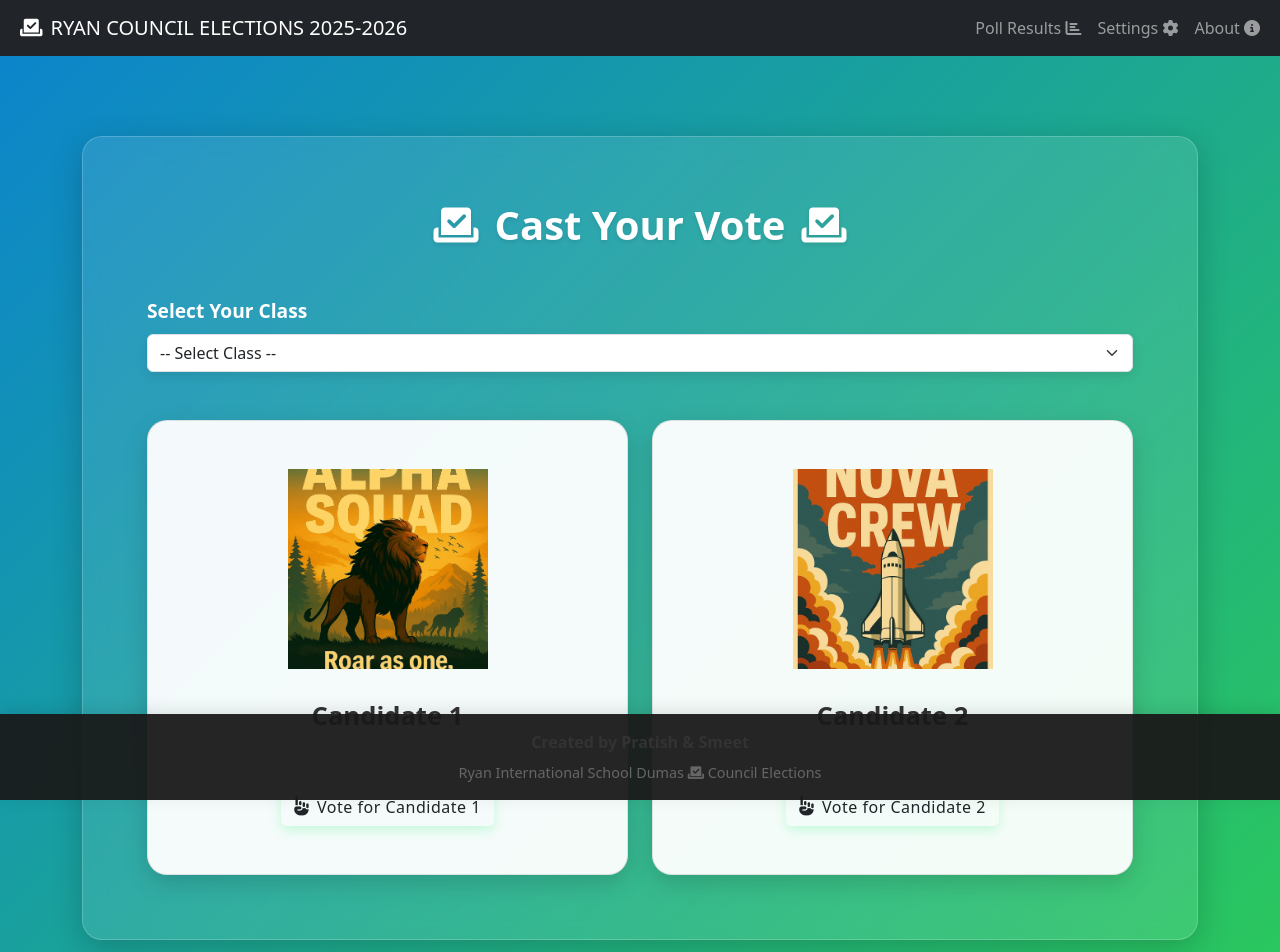
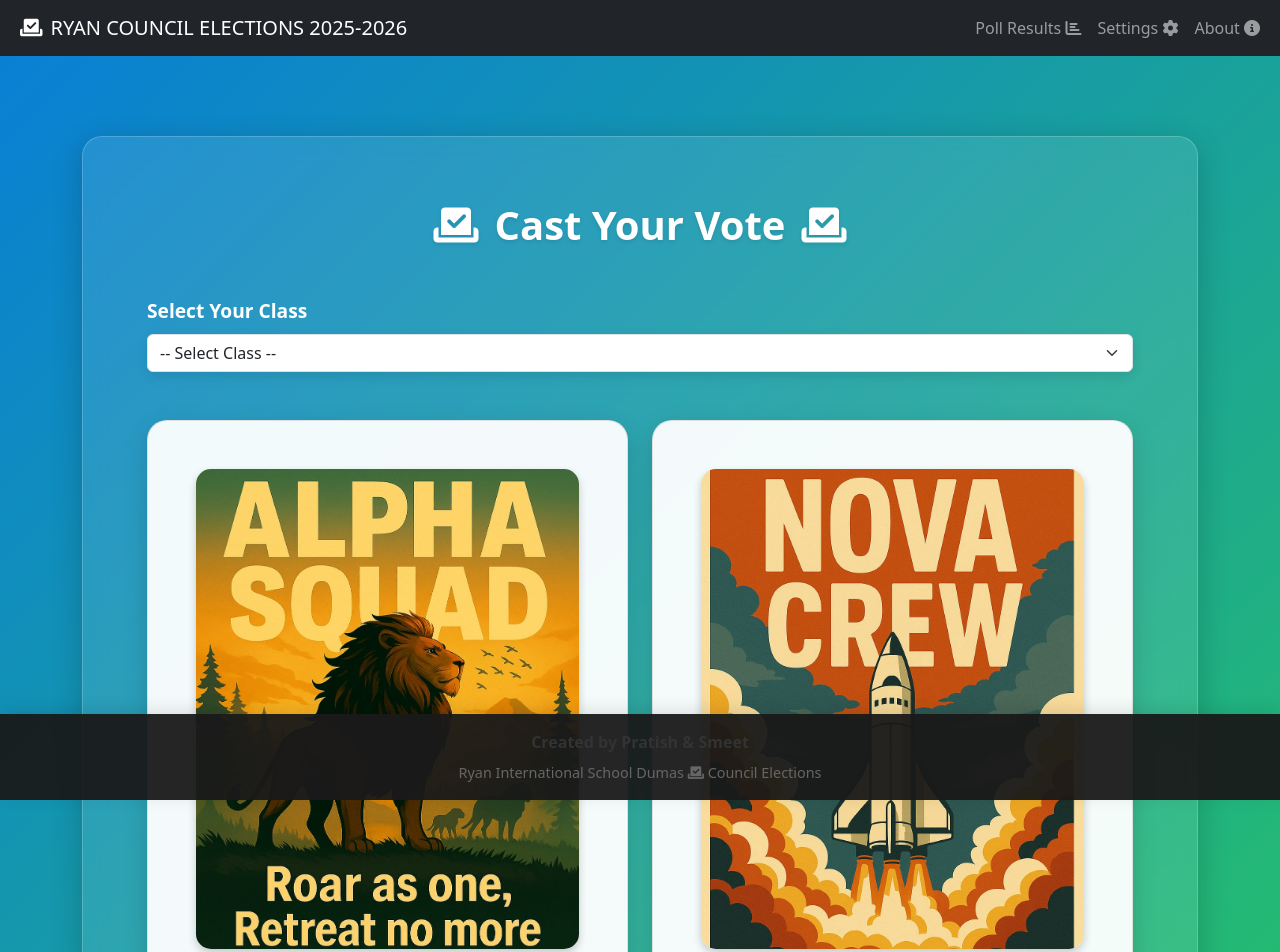
Before and after one commit to StaticGamerYT-India/Ryan-Voting, a website: page index.html in a window 1280 px wide. Shown: the top 952 px of the page. Drawn offline with nearby package versions, Linux system fonts and the light colour scheme.

Commit message:
Update s1.css

```diff
--- a/css/s1.css
+++ b/css/s1.css
@@ -106,20 +106,22 @@ body {
 }
 
 .candidate-image-wrapper {
-  display: flex;
-  justify-content: center;
-  align-items: center;
-  overflow: hidden;
-  border-radius: 10px; /* Optional for rounded edges */
-}
+   border-radius: 15px;
+   overflow: hidden;
+   box-shadow: 0 4px 8px rgba(0,0,0,0.2);
+   aspect-ratio: 3/4;
+   max-height: min(60vh, 500px);
+   margin: 0 auto;
+   width: 100%;
+ }
 
-.candidate-image {
-  width: 100%; /* Fit the container */
-  height: auto; /* Maintain aspect ratio */
-  object-fit: cover; /* Adjust image display */
-  max-width: 200px; /* Set a maximum width */
-  max-height: 200px; /* Set a maximum height */
-}
+ .candidate-image {
+   width: 100%;
+   height: 100%;
+   object-fit: cover;
+   transition: transform 0.3s ease;
+ }
+
 
 .candidate-card:hover .candidate-image {
   transform: scale(1.05);
```
